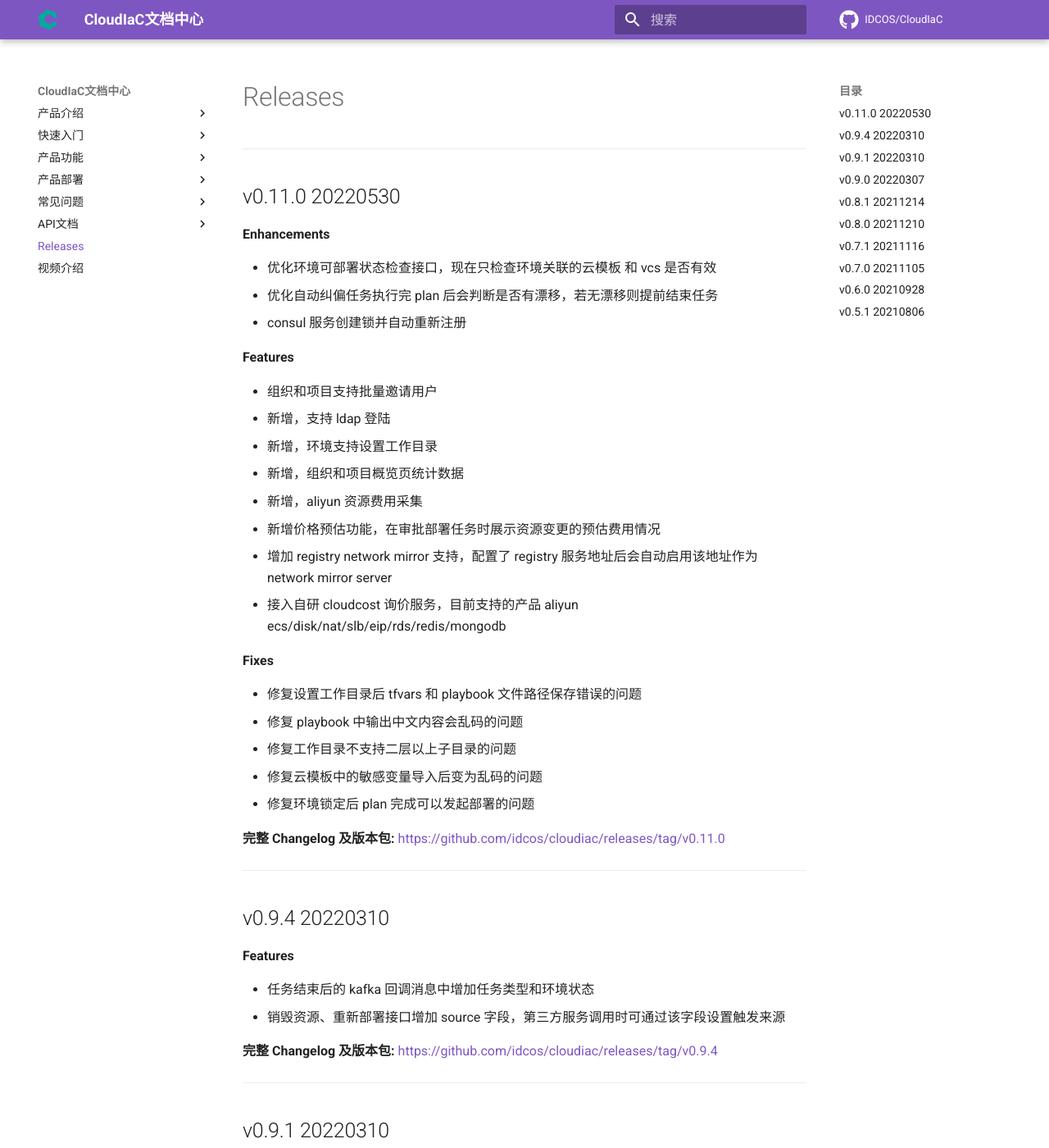
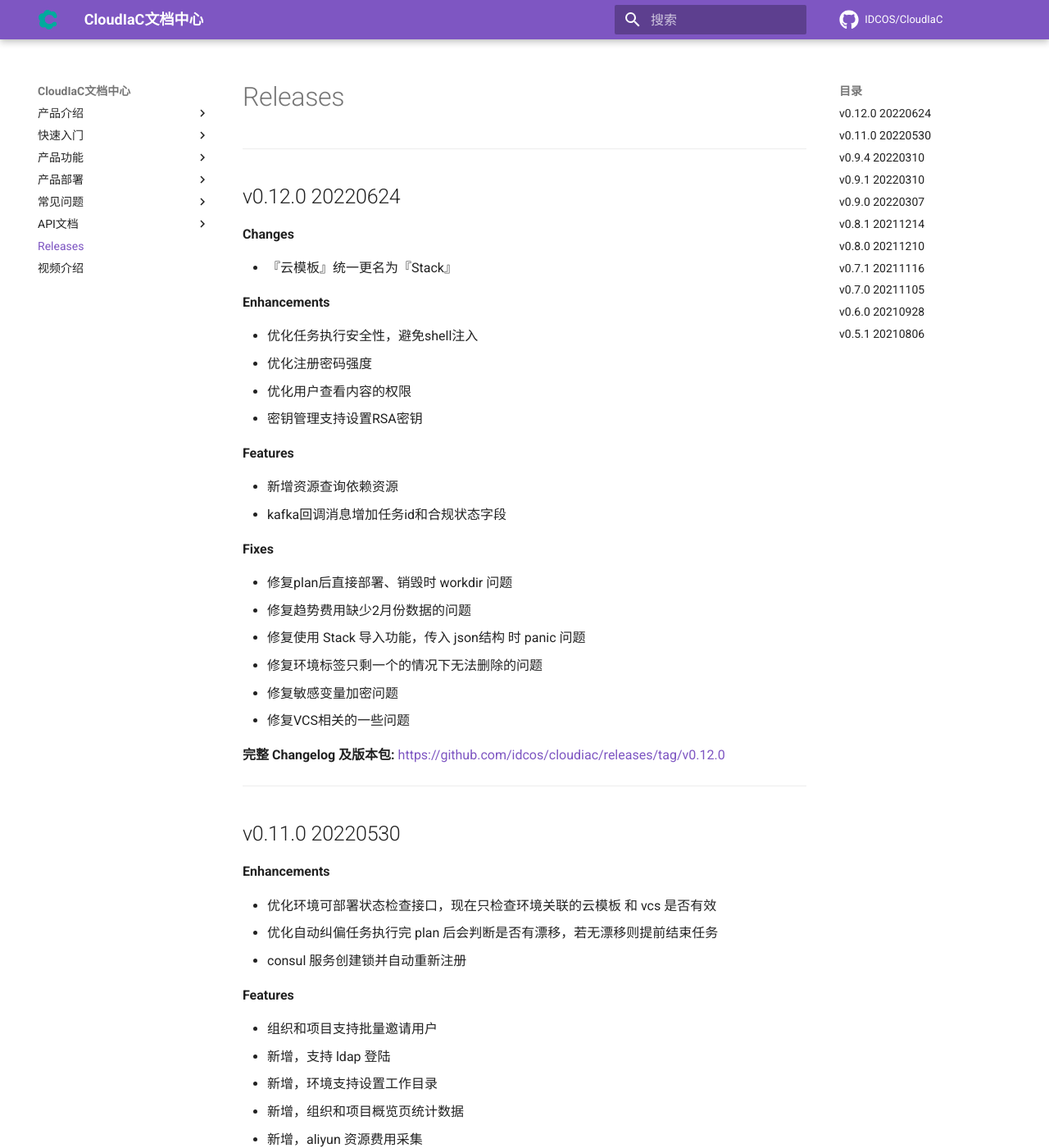
Before and after one commit to idcos/cloudiac, an MkDocs documentation site: the page built from docs/mkdocs/releases.md, in a window 1280 px wide and 1400 px high. Shown: the whole window at 82% size. Built offline with MkDocs 1.6.1 and Material for MkDocs 9.7.7, drawn with Linux system fonts in a browser that asks for light colours; comment, search, counter and statistics services are not loaded; the version menu is left out.

Commit message:
Release v0.12.0

```diff
--- a/docs/mkdocs/releases.md
+++ b/docs/mkdocs/releases.md
@@ -1,4 +1,36 @@
 # Releases
+
+------
+## v0.12.0 20220624
+**Changes**
+
+- 『云模板』统一更名为『Stack』
+
+**Enhancements**
+
+- 优化任务执行安全性，避免shell注入
+- 优化注册密码强度
+- 优化用户查看内容的权限
+- 密钥管理支持设置RSA密钥
+
+**Features**
+
+- 新增资源查询依赖资源
+- kafka回调消息增加任务id和合规状态字段
+
+**Fixes**
+
+- 修复plan后直接部署、销毁时 workdir 问题
+- 修复趋势费用缺少2月份数据的问题
+- 修复使用 Stack 导入功能，传入 json结构 时 panic 问题
+- 修复环境标签只剩一个的情况下无法删除的问题
+- 修复敏感变量加密问题
+- 修复VCS相关的一些问题
+
+
+
+**完整 Changelog 及版本包:** [https://github.com/idcos/cloudiac/releases/tag/v0.12.0](https://github.com/idcos/cloudiac/releases/tag/v0.12.0)
+
 
 ------
 ## v0.11.0 20220530
```
Also changed, not shown: docs/mkdocs/product-deploy/container.md (+3 -3 lines), docs/mkdocs/product-deploy/host.md (+1 -1 lines).
